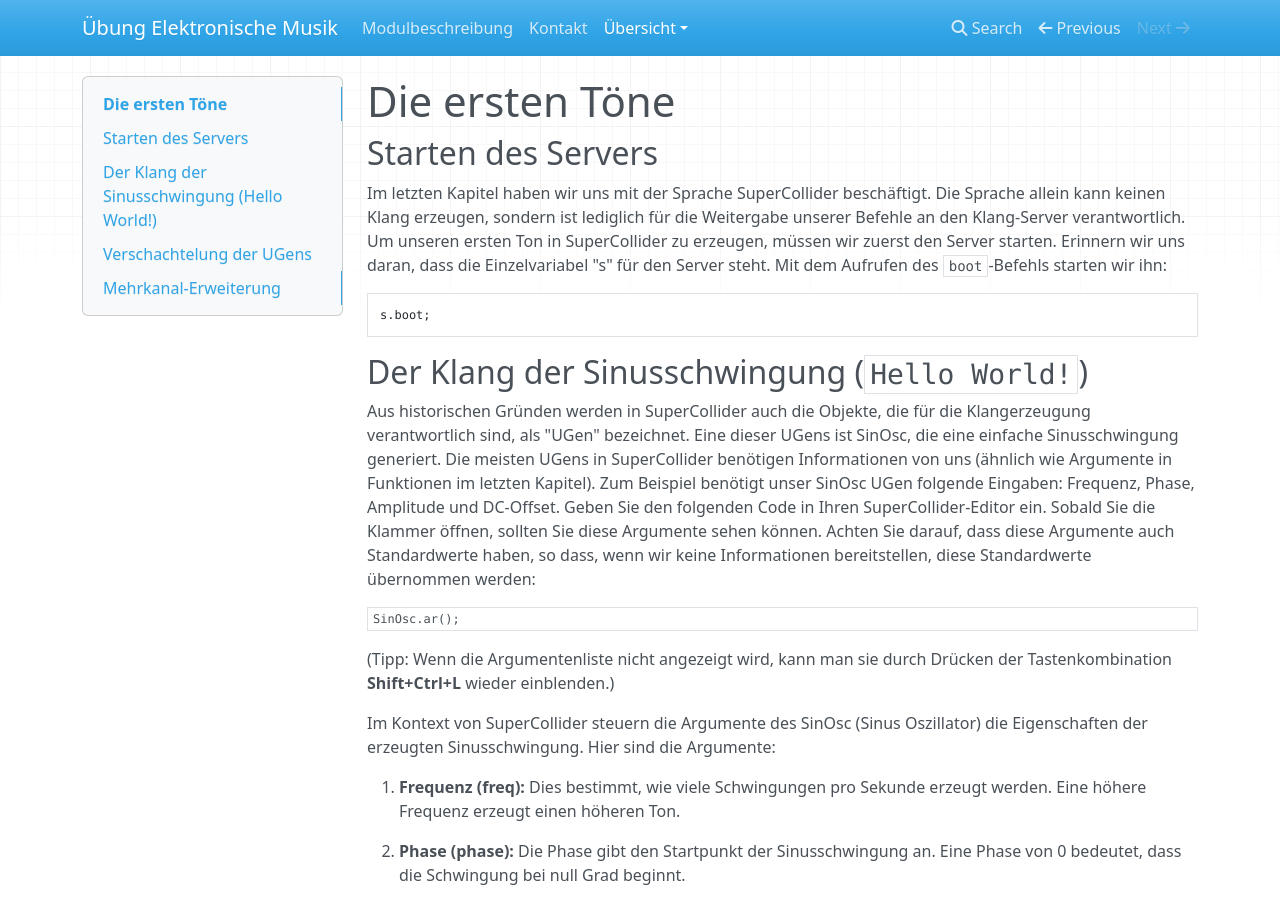
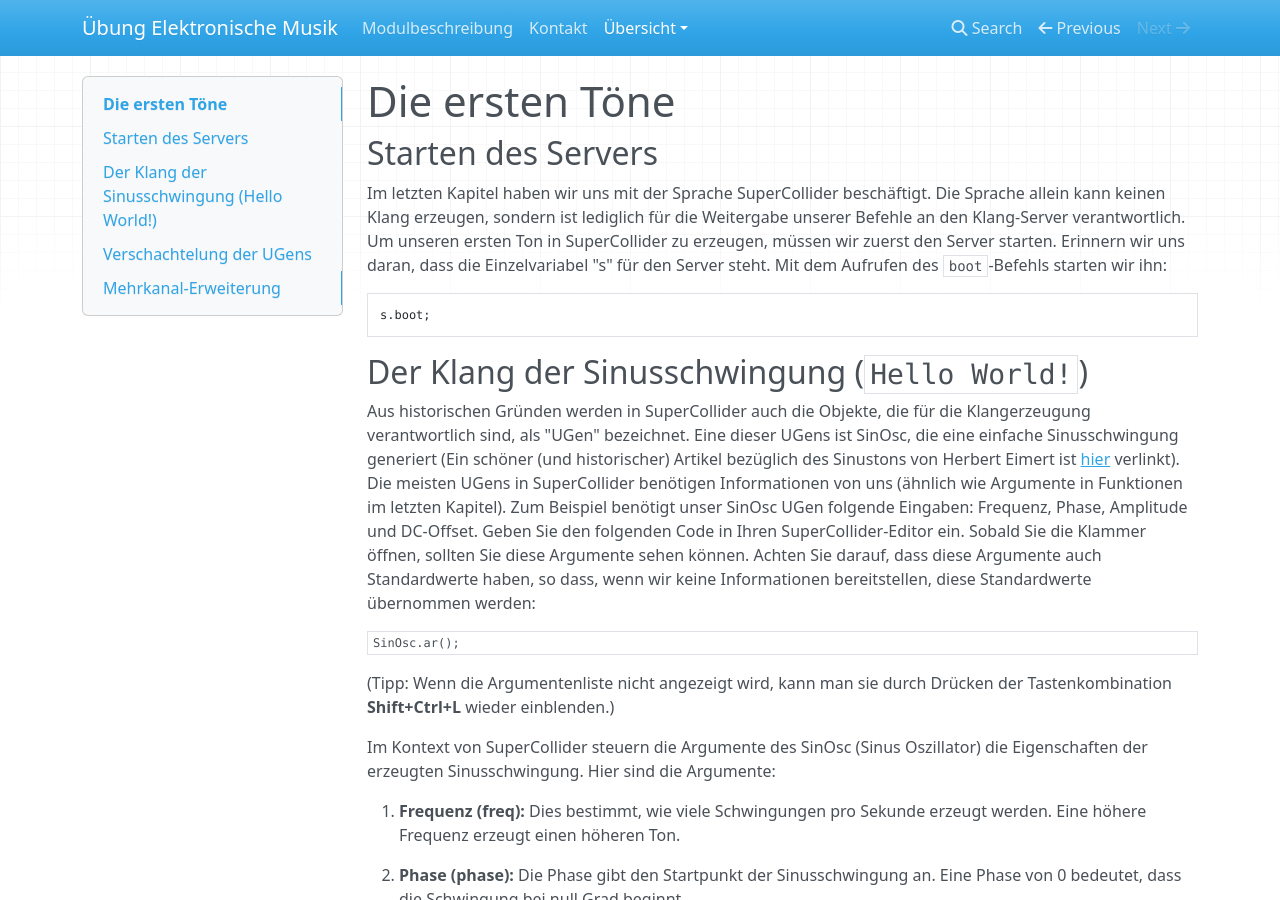
Before and after one commit to teymuri/musikelektronik, an MkDocs documentation site: the page built from docs/first_sounds.md, in a window 1280 px wide and 900 px high. Built offline with MkDocs 1.6.1, drawn with Linux system fonts in a browser that asks for light colours; nearby versions of some CDN libraries.

Commit message:
Add eimert

````diff
--- a/docs/first_sounds.md
+++ b/docs/first_sounds.md
@@ -7,7 +7,7 @@ Im letzten Kapitel haben wir uns mit der Sprache SuperCollider beschäftigt. Die
 s.boot;
 ```
 ## Der Klang der Sinusschwingung (`Hello World!`)
-Aus historischen Gründen werden in SuperCollider auch die Objekte, die für die Klangerzeugung verantwortlich sind, als "UGen" bezeichnet. Eine dieser UGens ist SinOsc, die eine einfache Sinusschwingung generiert. Die meisten UGens in SuperCollider benötigen Informationen von uns (ähnlich wie Argumente in Funktionen im letzten Kapitel). Zum Beispiel benötigt unser SinOsc UGen folgende Eingaben: Frequenz, Phase, Amplitude und DC-Offset. Geben Sie den folgenden Code in Ihren SuperCollider-Editor ein. Sobald Sie die Klammer öffnen, sollten Sie diese Argumente sehen können. Achten Sie darauf, dass diese Argumente auch Standardwerte haben, so dass, wenn wir keine Informationen bereitstellen, diese Standardwerte übernommen werden:
+Aus historischen Gründen werden in SuperCollider auch die Objekte, die für die Klangerzeugung verantwortlich sind, als "UGen" bezeichnet. Eine dieser UGens ist SinOsc, die eine einfache Sinusschwingung generiert (Ein schöner (und historischer) Artikel bezüglich des Sinustons von Herbert Eimert ist [hier](pdf/eimert_sinus-ton.pdf) verlinkt). Die meisten UGens in SuperCollider benötigen Informationen von uns (ähnlich wie Argumente in Funktionen im letzten Kapitel). Zum Beispiel benötigt unser SinOsc UGen folgende Eingaben: Frequenz, Phase, Amplitude und DC-Offset. Geben Sie den folgenden Code in Ihren SuperCollider-Editor ein. Sobald Sie die Klammer öffnen, sollten Sie diese Argumente sehen können. Achten Sie darauf, dass diese Argumente auch Standardwerte haben, so dass, wenn wir keine Informationen bereitstellen, diese Standardwerte übernommen werden:
 
 ```supercollider
 SinOsc.ar();
````
Also changed, not shown: site/index.html, site/kontakt/index.html, site/search/search_index.json, 2 other files.
